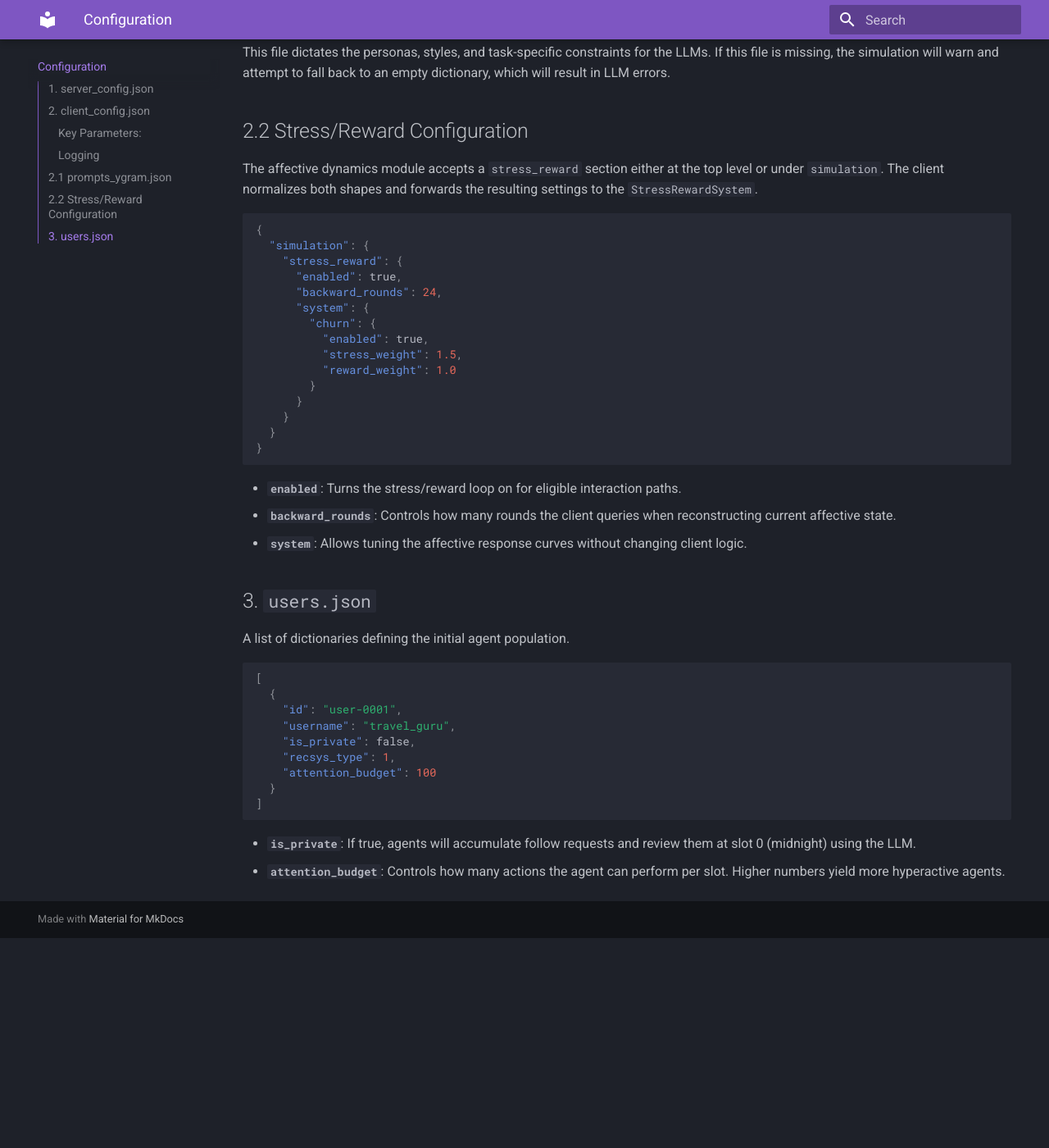
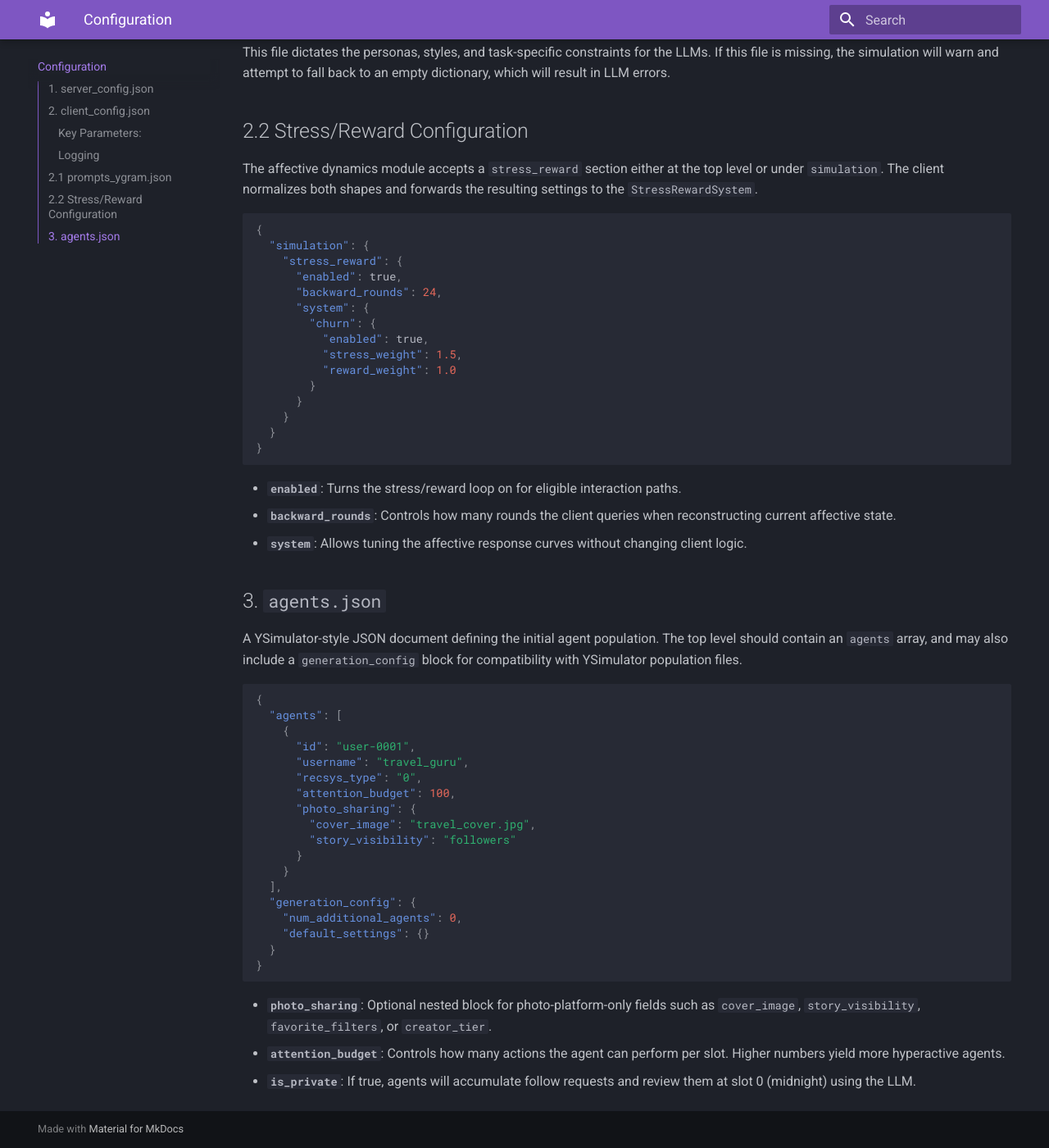
Before and after one commit to YSocialTwin/YPhotoSharing, an MkDocs documentation site: the page built from docs/configuration.md, in a window 1280 px wide and 1400 px high, scrolled down 3800 px. Shown: the whole window at 82% size. Built offline with MkDocs 1.6.1 and Material for MkDocs 9.7.7, drawn with Linux system fonts in a browser that asks for light colours; before the commit the page ends 4944 px from its top, so only the background shows below that; some of the changed text lies outside the part shown.

Commit message:
document agent population format updates

````diff
--- a/docs/configuration.md
+++ b/docs/configuration.md
@@ -31,7 +31,7 @@ This file controls the agent logic, simulation duration, modalities, and LLM bac
   "server_name": "orchestrator_server",
   "namespace": "yphotosharing",
   "address": "auto",
-  "users_file": "users.json",
+  "agents_file": "agents.json",
   "simulation": {
     "num_rounds": 48,
     "start_day": 0,
@@ -176,21 +176,33 @@ The affective dynamics module accepts a `stress_reward` section either at the to
 - **`backward_rounds`**: Controls how many rounds the client queries when reconstructing current affective state.
 - **`system`**: Allows tuning the affective response curves without changing client logic.
 
-## 3. `users.json`
+## 3. `agents.json`
 
-A list of dictionaries defining the initial agent population.
+A YSimulator-style JSON document defining the initial agent population.
+The top level should contain an `agents` array, and may also include a
+`generation_config` block for compatibility with YSimulator population files.
 
 ```json
-[
-  {
-    "id": "user-0001",
-    "username": "travel_guru",
-    "is_private": false,
-    "recsys_type": 1,
-    "attention_budget": 100
+{
+  "agents": [
+    {
+      "id": "user-0001",
+      "username": "travel_guru",
+      "recsys_type": "0",
+      "attention_budget": 100,
+      "photo_sharing": {
+        "cover_image": "travel_cover.jpg",
+        "story_visibility": "followers"
+      }
+    }
+  ],
+  "generation_config": {
+    "num_additional_agents": 0,
+    "default_settings": {}
   }
-]
+}
 ```
 
+- **`photo_sharing`**: Optional nested block for photo-platform-only fields such as `cover_image`, `story_visibility`, `favorite_filters`, or `creator_tier`.
+- **`attention_budget`**: Controls how many actions the agent can perform per slot. Higher numbers yield more hyperactive agents.
 - **`is_private`**: If true, agents will accumulate follow requests and review them at slot 0 (midnight) using the LLM.
-- **`attention_budget`**: Controls how many actions the agent can perform per slot. Higher numbers yield more hyperactive agents.
````
Also changed, not shown: README.md (+1 -1 lines), docs/experiments.md (+1 -1 lines), docs/getting_started.md (+3 -1 lines), docs/platform_requirements.md (+1 -1 lines).
